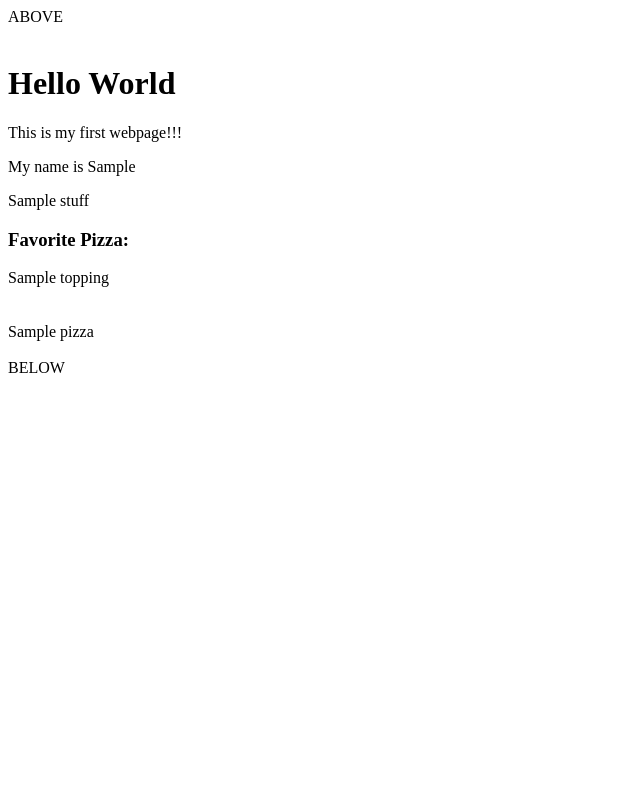
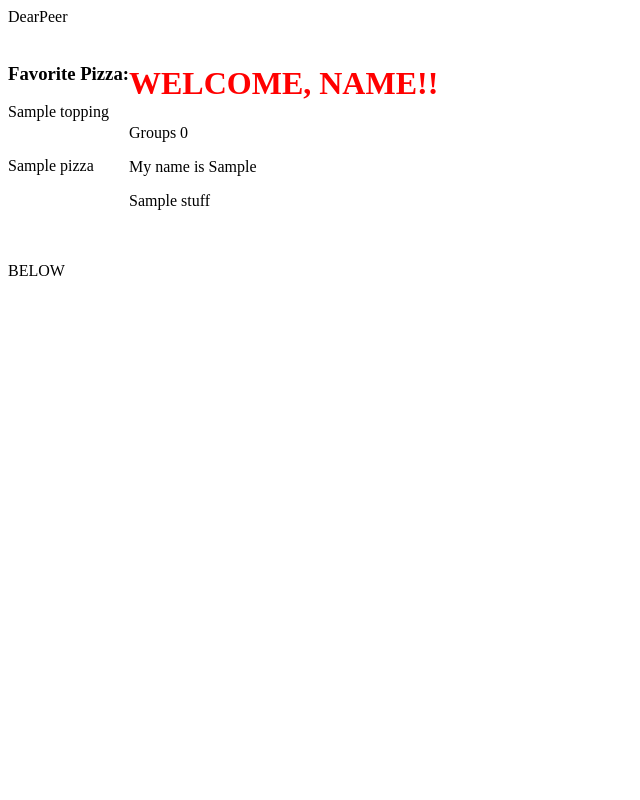
Before and after one commit to Mini-IT-Projectors/TT10L-01, a Flask app: template templates/index.html in a window 1280 px wide. Shown: the whole page, without its empty margins (0-640 px from the left). Run offline with Flask 3, Linux system fonts and the light colour scheme; the template is opened without the code that fills it: most values are stand-ins (such as "Sample title", 1, 10 or a date in 2020).

Commit message:
Connect HTML file iwth CSS file

```diff
--- a/main.py
+++ b/main.py
@@ -4,7 +4,7 @@ from flask import Flask, render_template
 
 
 # Create a Flask Instance
-app = Flask(__name__)
+app = Flask(__name__, static_folder='static')
 
 # Create a route decorator
 @app.route('/')
--- /dev/null
+++ b/static/css/style.css
@@ -0,0 +1,13 @@
+h1{
+    color: red;
+}
+
+.homepage{
+    display: flex;
+}
+.homepage-right{
+    margin-right: 0;
+}
+.homepage-left{
+    margin-left: 0;
+}
--- a/templates/base.html
+++ b/templates/base.html
@@ -1,5 +1,9 @@
-ABOVE<br/><br/>
-
+DearPeer<br/><br/>
+<head>
+    <!-- Link to your CSS file -->
+    <link href="{{ url_for('static',filename='css/style.css')}}" rel="stylesheet" >
+    <title>DearPeer</title>
+</head>
 
 {% block content %}
 
--- a/templates/index.html
+++ b/templates/index.html
@@ -1,14 +1,8 @@
 {% extends 'base.html' %}
 
 {% block content %}
-    <h1>Hello World</h1>
-
-    <p>This is my first webpage!!!</p>
-
-    <p>My name is {{ first_name }} </p>
-
-    <p>{{ stuff|safe }}</p>
-
+<div class="homepage">
+    <div class="homepage-left">
         <h3>Favorite Pizza:</h3>
 
         {% for pizza in favorite_pizza %}
@@ -18,10 +12,21 @@
                 {{ topping }}<br/>
             {% endif %}
 
-
         {% endfor %}
 
         <br/><br/>
         {{ favorite_pizza.0 }}
+    </div>
+    <div class="homepage-right">
+        <h1>WELCOME, NAME!!</h1>
+
+
+        <p>Groups 0</p>
+
+        <p>My name is {{ first_name }} </p>
+
+        <p>{{ stuff|safe }}</p>
+    </div>
+</div>
 
 {% endblock %}
```
Lines whose indentation alone changed are shown as unchanged.
